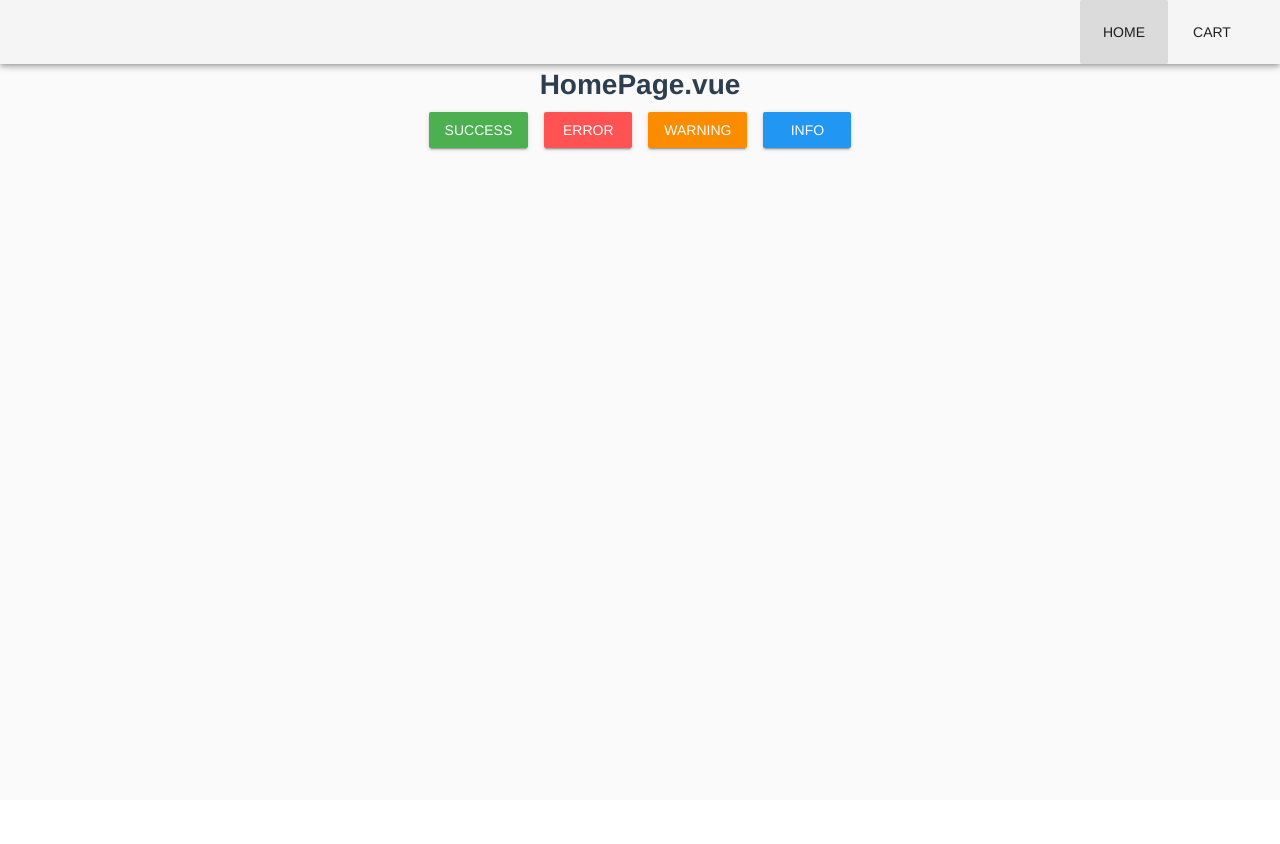
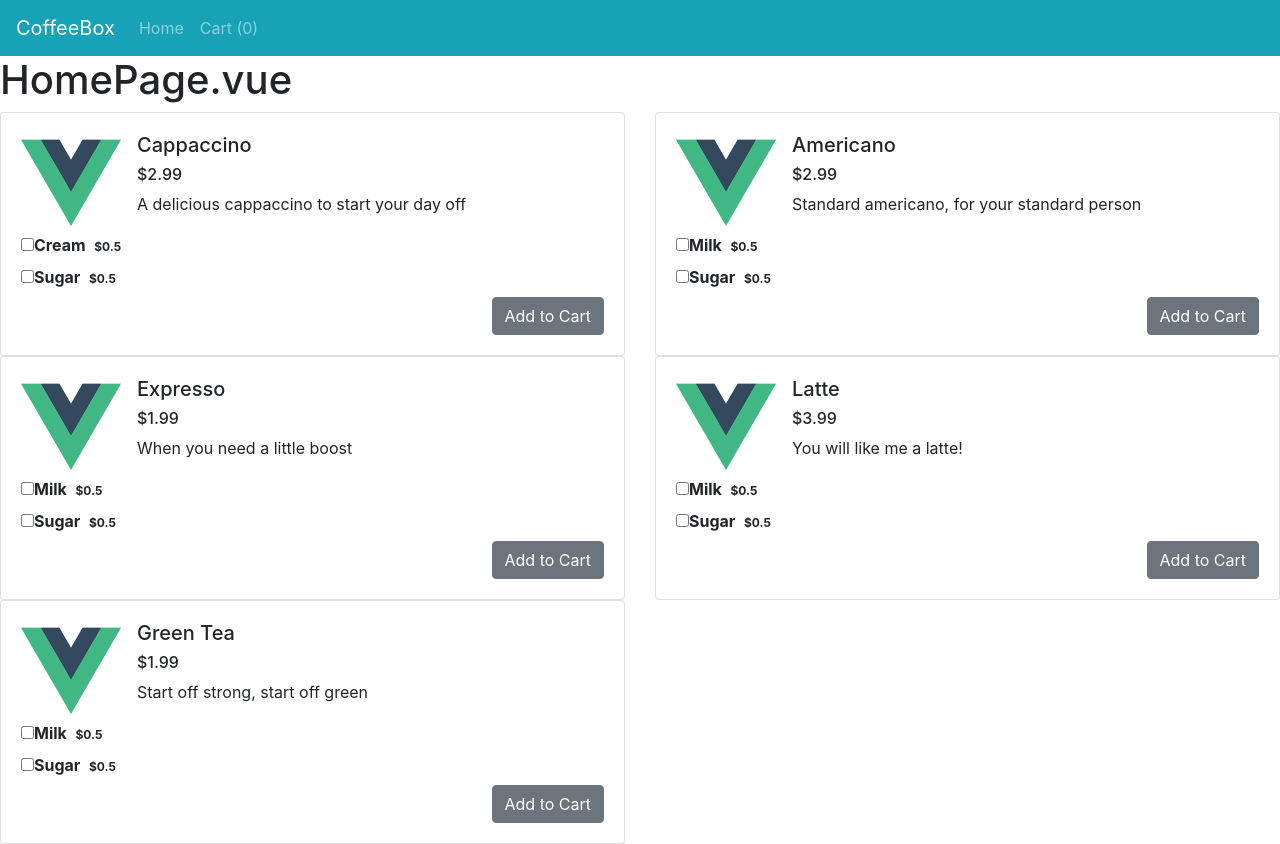
Before and after one commit to TylerPham/coffeebox, a Vue app: page /#/ in a window 1280 px wide. Before the commit the page ends 800 px from the top, so only its background shows below. Built offline with nearby package versions, Linux system fonts and the light colour scheme.

Commit message:
drinks now populate and display from json

```diff
--- a/package.json
+++ b/package.json
@@ -13,6 +13,7 @@
     "build": "node build/build.js"
   },
   "dependencies": {
+    "bootstrap-vue": "^2.0.0-rc.2",
     "vue": "^2.5.2",
     "vue-router": "^3.0.1",
     "vuetify": "^1.0.5"
--- a/src/App.vue
+++ b/src/App.vue
@@ -1,5 +1,4 @@
 <template>
-  <v-app>
 
   <div class="app">
     <div class="header">
@@ -7,14 +6,20 @@
     </div>
 
     <div class="page"></div>
-    <router-view :drinks="drinks"></router-view>
+    <router-view
+    :drinks="drinks"
+    :test="test"
+    >
+
+    </router-view>
+
 
   </div>
-  </v-app>
 </template>
 
 <script>
 import Header from '@/components/Header'
+const drinks = require("/home/tyler/documents/coffeebox/src/drinks.json") //change to async call after
 
 export default {
   components: {
@@ -25,18 +30,21 @@ export default {
   data() {
     return {
       // Stub out for async call stub
-      drinks: ['D1', 'D2', 'D3']
+      drinks,
+      cart: [''],
+      subtotal: null
     }
-
-  }
-
+  },
+    methods: {
+        test(){
+            console.log("parent")
+        }
+    }
 }
 </script>
 
 
-
 <style>
-
 #app {
   font-family: 'Avenir', Helvetica, Arial, sans-serif;
   -webkit-font-smoothing: antialiased;
--- a/src/components/Header.vue
+++ b/src/components/Header.vue
@@ -2,16 +2,39 @@
     <div class="header-links">
         <!-- <router-link to="/">Home</router-link>
         <router-link to="/cart">Cart</router-link> -->
-  <v-toolbar>
+
+<!--  <v-toolbar>
     <v-spacer></v-spacer>
     <v-toolbar-items>
       <v-btn to="/" flat>Home</v-btn>
       <v-btn to="/cart" flat>Cart</v-btn>
     </v-toolbar-items>
   </v-toolbar>
+-->
+
+<b-navbar toggleable="md" type="dark" variant="info">
+  <b-navbar-brand>CoffeeBox</b-navbar-brand>
+    <b-navbar-nav>
+      <b-nav-item to="/">Home</b-nav-item>
+      <b-nav-item to="/cart">Cart ({{cart.length}})</b-nav-item>
+    </b-navbar-nav>
+</b-navbar>
+
+<!-- navbar-1.vue -->
 
     </div>
 
 
 
 </template>
+
+<script>
+export default {
+  props: {
+    cart:{
+      type: Array,
+      default: () => []
+    }
+  }
+}
+</script>
--- /dev/null
+++ b/src/drinks.json
@@ -0,0 +1,108 @@
+{
+    "drinks": [
+        {
+            "id":1,
+            "name": "Cappaccino",
+            "type": "coffee",
+            "price": 2.99,
+            "src": "@/assets/coffee.jpg",
+            "description": "A delicious cappaccino to start your day off",
+            "modifiers": [
+                {
+                "name": "Cream",
+                "price": 0.5
+                },
+                {
+                "name": "Sugar",
+                "price": 0.5
+                }
+            ],
+            "ingredients": ["water", "expresso", "milk"]
+        },
+
+        {
+            "id":2,
+            "name": "Americano",
+            "type": "coffee",
+            "price": 2.99,
+            "src": "/home/tyler/documents/coffeebox/src/assets/coffee.jpg",
+            "description": "Standard americano, for your standard person",
+            "modifiers": [
+                {
+                "name": "Milk",
+                "price": 0.5
+                },
+                {
+                "name": "Sugar",
+                "price": 0.5
+                }
+            ],
+            "ingredients": ["water", "expresso", "milk"]
+        },
+
+        {
+            "id":3,
+            "name": "Expresso",
+            "type": "coffee",
+            "price": 1.99,
+            "src": "/home/tyler/documents/coffeebox/src/assets/coffee.jpg",
+            "description": "When you need a little boost",
+
+            "modifiers": [
+                {
+                "name": "Milk",
+                "price": 0.5
+                },
+                {
+                "name": "Sugar",
+                "price": 0.5
+                }
+            ],
+            "ingredients": ["water", "expresso"]
+        },
+
+        {
+            "id":4,
+            "name": "Latte",
+            "type": "coffee",
+            "price": 3.99,
+            "src": "/home/tyler/documents/coffeebox/src/assets/coffee.jpg",
+            "description": "You will like me a latte!",
+            "modifiers": [
+                {
+                "name": "Milk",
+                "price": 0.5
+                },
+                {
+                "name": "Sugar",
+                "price": 0.5
+                }
+            ],
+            "ingredients": ["water", "expresso", "milk"]
+        },
+
+        {
+            "id":5,
+            "name": "Green Tea",
+            "type": "tea",
+            "price": 1.99,
+            "src": "/home/tyler/documents/coffeebox/src/assets/coffee.jpg",
+            "description": "Start off strong, start off green",
+            "modifiers": [
+                {
+                "name": "Milk",
+                "price": 0.5
+                },
+                {
+                "name": "Sugar",
+                "price": 0.5
+                }
+            ],
+            "ingredients": ["water", "tea leaves"]
+        }
+
+
+
+
+    ]
+}
--- a/src/pages/HomePage.vue
+++ b/src/pages/HomePage.vue
@@ -8,39 +8,87 @@
         </ul> -->
 
 
-      <div>
-    <v-btn color="success">Success</v-btn>
-    <v-btn color="error">Error</v-btn>
-    <v-btn color="warning">Warning</v-btn>
-    <v-btn color="info">Info</v-btn>
+    <div id="drinkgrid" class="row row-content">
+        <div v-for="drink in drinks.drinks" class="col-xs-12 col-sm-6">
+            <b-card>
+            <b-media>
+                <img src="../assets/logo.png" slot="aside" height="100" width="100">
+                <!-- <b-img img-src="'../assets/logo.png'" slot="aside" blank blank-color="#ccc" width="100" alt="" /> -->
+                <h5 class="mt-0">{{drink.name}} </h5>
+                <h6>${{drink.price}}</h6>
+                <p>{{drink.description}}
+                </p>
+
+            </b-media>
+
+            <div v-for="modifier in drink.modifiers">
+                <label class="checkbox-inline">
+                    <input type="checkbox" name="modifier" value="" v-model="modifier.select">
+                    <strong id="mName">{{modifier.name}}   </strong><span id="mPrice" class="badge"> ${{ modifier.price }}</span>
+                </label>
+            </div>
+
+            <b-button class=float-right v-on:click="add(drink)">
+                Add to Cart
+            </b-button>
+            </b-card>
+
+        </div>
+    </div>
 
 
 
+<!--
+                    <div id="img" class="media-left media-middle">
+                        <a href="#">
+                            <img class="media-object img-thumbnail" v-bind:src="'./src/'+drink.src">
+                        </a>
+                    </div>
+                    <div class="media-body">
+                        <h3 id="dName" class="media-heading">{{drink.name}} <span id="dPrice" class="badge">${{drink.price }}</span></h3>
+                        <div v-for="modifier in drink.modifiers" style="margin-bottom: 5px">
+                            <label class="checkbox-inline">
+                                <input type="checkbox" name="modifier" value="" v-model="modifier.select">
+                                <strong id="mName">{{modifier.name}}   </strong><span id="mPrice" class="badge"> ${{ modifier.price }}</span>
+                            </label>
+                        </div>
+                        <p><a class="btn btn-success btn-s" @click="add(drink)">Add to Order</a></p>
+                    </div>
+                </div>
 
-  </div>
-
+-->
 
     </div>
 </template>
 
 <script>
-// import Vuetify from 'vuetify'
-// Vue.use(Vuetify)
-
 export default {
   props: {
       drinks: {
           type: Array,
           default: () => []
-      }
-  }
+      },
+    cart:{
+      type: Array,
+      default: () => []
+    }
+  },
+
+    methods: {
+        add(drink){
+            console.log(drink.name);
+        }
+    }
 }
 </script>
-
 
 <style>
 .drink-pic{
     width: 100px;
     height: 100px;
 }
+
+fieldset {
+    border: 0;
+}
 </style>
--- a/src/router/index.js
+++ b/src/router/index.js
@@ -7,12 +7,15 @@ import ProductPage from '@/pages/ProductPage'
 
 Vue.use(Router)
 
+var truth = {}
+
 export default new Router({
   routes: [
     {
       path: '/',
       name: 'home',
-      component: HomePage
+      component: HomePage,
+      data: []
     },
     {
       path: '/cart',
```
Also changed, not shown: src/main.js (+8 -3 lines), 2 other files (tests, documents, lock files or other folders).
